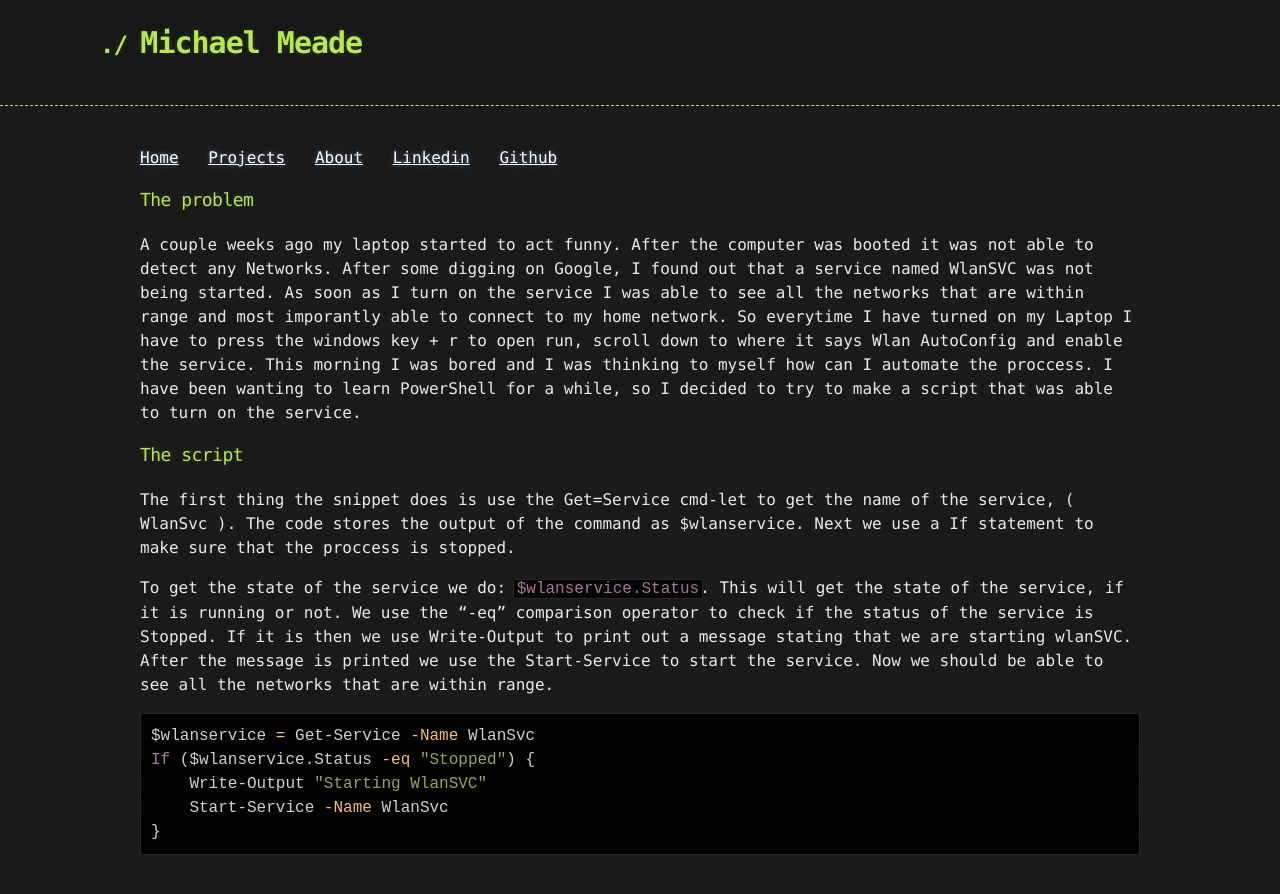
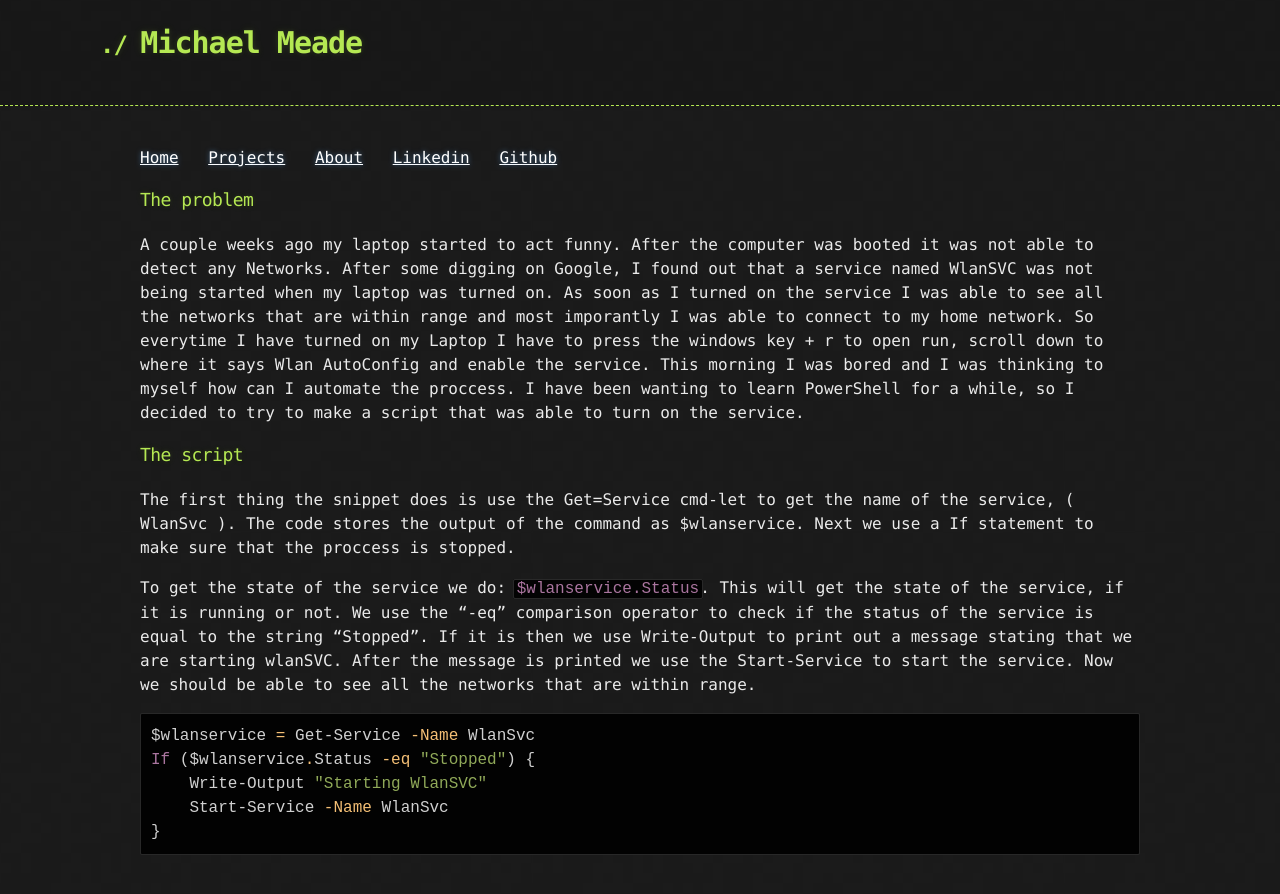
Before and after one commit to Michael-Meade/MinerFind, a Jekyll site: the page built from Projects/Powershell-script-starts-wlanSVC.md, in a window 1280 px wide. Shown: the top 894 px of the page. Built offline with Jekyll 4.4.1, drawn with Linux system fonts in a browser that asks for light colours; our own code applies the rules of GitHub Pages for plain Markdown files; the repository's description, which GitHub fills in, is left out.

Commit message:
Update Powershell-script-starts-wlanSVC.md

````diff
--- a/Projects/Powershell-script-starts-wlanSVC.md
+++ b/Projects/Powershell-script-starts-wlanSVC.md
@@ -1,12 +1,11 @@
 ### The problem
 
-A couple weeks ago my laptop started to act funny. After the computer was booted it was not able to detect any Networks. After some digging on Google, I found out that a service named WlanSVC was not being started. As soon as I turn on the service I was able to see all the networks that are within range and most imporantly able to connect to my home network. So everytime I have turned on my Laptop I have to press the windows key + r to open run, scroll down to where it says Wlan AutoConfig and enable the service. This morning I was bored and I was thinking to myself how  can I automate the proccess. I have been wanting to learn PowerShell for a while, so I decided to try to make a script that was able to turn on the service.
-
+A couple weeks ago my laptop started to act funny. After the computer was booted it was not able to detect any Networks. After some digging on Google, I found out that a service named WlanSVC was not being started when my laptop was turned on. As soon as I turned on the service I was able to see all the networks that are within range and most imporantly I was able to connect to my home network. So everytime I have turned on my Laptop I have to press the windows key + r to open run, scroll down to where it says Wlan AutoConfig and enable the service. This morning I was bored and I was thinking to myself how can I automate the proccess. I have been wanting to learn PowerShell for a while, so I decided to try to make a script that was able to turn on the service.
 
 ### The script
 The first thing the snippet does is use the Get=Service cmd-let to get the name of the service,  ( WlanSvc ). The code stores the output of the command as $wlanservice. Next we use a If statement to make sure that the proccess is stopped.
 
-To get the state of the service we do: `$wlanservice.Status`. This will get the state of the service, if it is running or not. We use the "-eq" comparison operator to check if the status of the service is Stopped. If it is then we use Write-Output to print out a message stating that we are starting wlanSVC. After the message is printed we use the Start-Service to start the service.  Now we should be able to see all the networks that are within range.
+To get the state of the service we do: `$wlanservice.Status`. This will get the state of the service, if it is running or not. We use the "-eq" comparison operator to check if the status of the service is equal to the string "Stopped". If it is then we use Write-Output to print out a message stating that we are starting wlanSVC. After the message is printed we use the Start-Service to start the service.  Now we should be able to see all the networks that are within range.
 
 
 ```powershell
````
